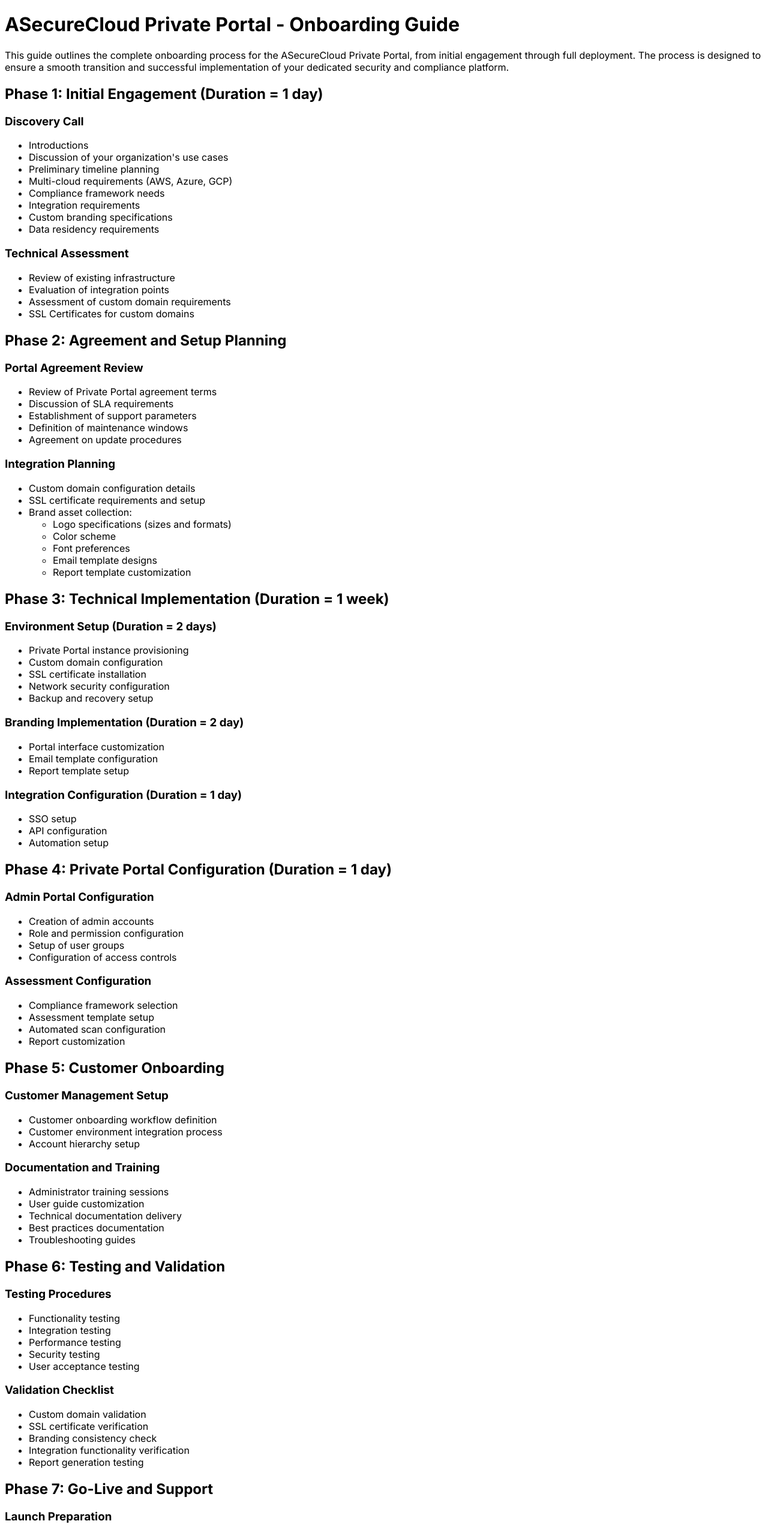
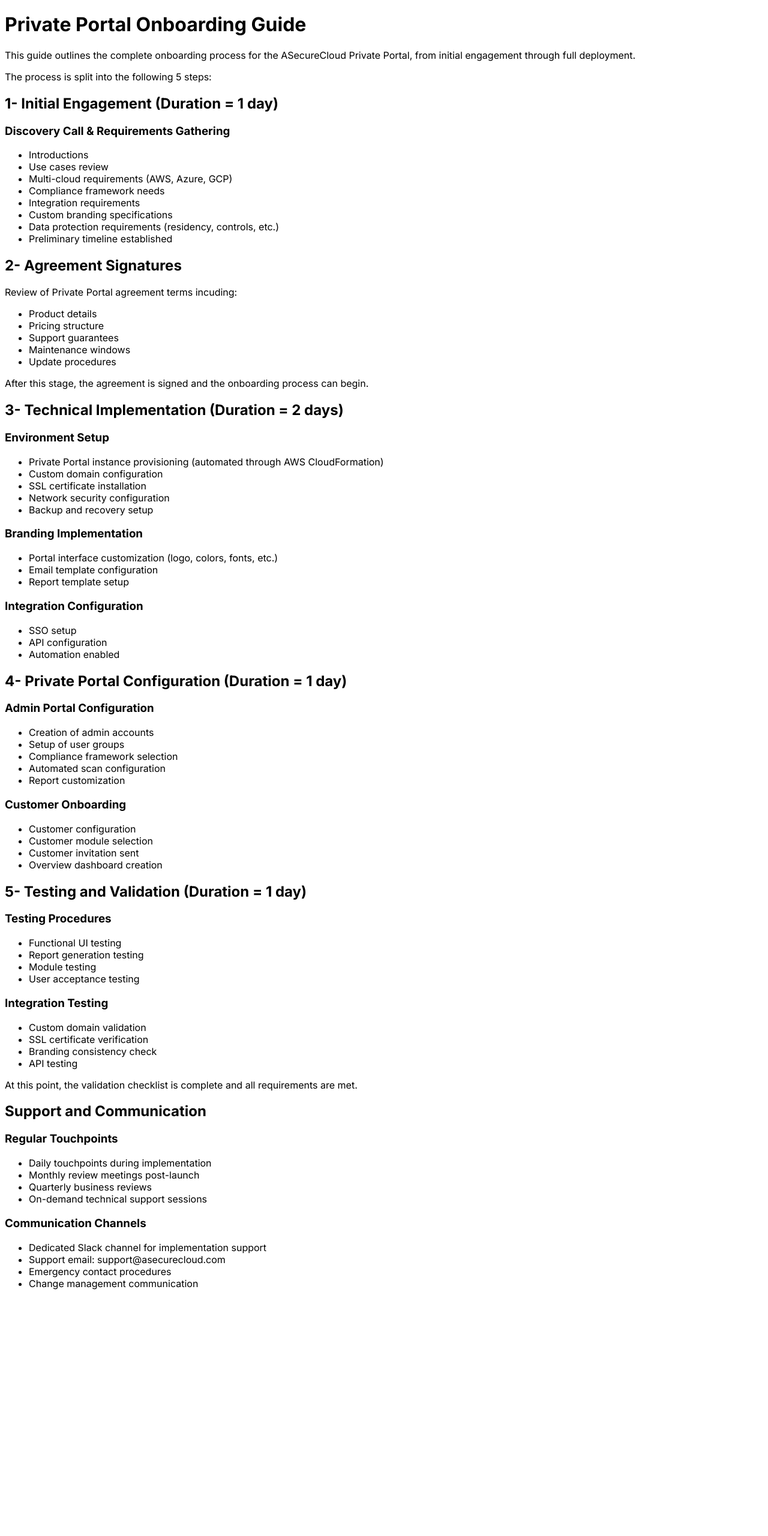
Before and after one commit to asecurecloud/documentation, a Next.js app: page /privatePortal/onboarding in a window 1280 px wide. Shown: the top 2561 px of the page at 60% size. After the commit the page ends 2166 px from the top, so only its background shows below. Built offline with nearby package versions, Linux system fonts and the light colour scheme.

Commit message:
updated onboard

```diff
--- a/pages/privatePortal/onboarding.mdx
+++ b/pages/privatePortal/onboarding.mdx
@@ -1,191 +1,110 @@
-# ASecureCloud Private Portal - Onboarding Guide
+# Private Portal Onboarding Guide
 
 
+This guide outlines the complete onboarding process for the ASecureCloud Private Portal, from initial engagement through full deployment.
 
-This guide outlines the complete onboarding process for the ASecureCloud Private Portal, from initial engagement through full deployment. The process is designed to ensure a smooth transition and successful implementation of your dedicated security and compliance platform.
+The process is split into the following 5 steps:
 
-## Phase 1: Initial Engagement (Duration = 1 day)
+## 1- Initial Engagement (Duration = 1 day)
 
-### Discovery Call
+### Discovery Call & Requirements Gathering
 
 * Introductions
-* Discussion of your organization's use cases
-* Preliminary timeline planning
+* Use cases review
 * Multi-cloud requirements (AWS, Azure, GCP)
 * Compliance framework needs
 * Integration requirements
 * Custom branding specifications
-* Data residency requirements
+* Data protection requirements (residency, controls, etc.)
+* Preliminary timeline established
 
-### Technical Assessment
 
-* Review of existing infrastructure
-* Evaluation of integration points
-* Assessment of custom domain requirements
-* SSL Certificates for custom domains
+## 2- Agreement Signatures
 
-## Phase 2: Agreement and Setup Planning
+Review of Private Portal agreement terms incuding:
 
-### Portal Agreement Review
-* Review of Private Portal agreement terms
-* Discussion of SLA requirements
-* Establishment of support parameters
-* Definition of maintenance windows
-* Agreement on update procedures
+* Product details
+* Pricing structure
+* Support guarantees
+* Maintenance windows
+* Update procedures
 
-### Integration Planning
-* Custom domain configuration details
-* SSL certificate requirements and setup
-* Brand asset collection:
-  * Logo specifications (sizes and formats)
-  * Color scheme
-  * Font preferences
-  * Email template designs
-  * Report template customization
+After this stage, the agreement is signed and the onboarding process can begin.
 
 
 
-## Phase 3: Technical Implementation (Duration = 1 week)
+## 3- Technical Implementation (Duration = 2 days)
 
-### Environment Setup (Duration = 2 days)
-* Private Portal instance provisioning
+### Environment Setup
+
+* Private Portal instance provisioning (automated through AWS CloudFormation)
 * Custom domain configuration
 * SSL certificate installation
 * Network security configuration
 * Backup and recovery setup
 
-### Branding Implementation (Duration = 2 day)
-* Portal interface customization
+### Branding Implementation
+
+* Portal interface customization (logo, colors, fonts, etc.)
 * Email template configuration
 * Report template setup
 
 
-### Integration Configuration (Duration = 1 day)
+### Integration Configuration
+
 * SSO setup
 * API configuration
-* Automation setup
+* Automation enabled
 
-## Phase 4: Private Portal Configuration (Duration = 1 day)
+## 4- Private Portal Configuration (Duration = 1 day)
 
 ### Admin Portal Configuration
+
 * Creation of admin accounts
-* Role and permission configuration
 * Setup of user groups
-* Configuration of access controls
-
-
-### Assessment Configuration
-
 * Compliance framework selection
-* Assessment template setup
 * Automated scan configuration
 * Report customization
 
-## Phase 5: Customer Onboarding
+### Customer Onboarding
 
-### Customer Management Setup
-* Customer onboarding workflow definition
-* Customer environment integration process
-* Account hierarchy setup
+* Customer configuration
+* Customer module selection
+* Customer invitation sent
+* Overview dashboard creation
 
 
-### Documentation and Training
-* Administrator training sessions
-* User guide customization
-* Technical documentation delivery
-* Best practices documentation
-* Troubleshooting guides
-
-## Phase 6: Testing and Validation
+## 5- Testing and Validation (Duration = 1 day)
 
 ### Testing Procedures
-* Functionality testing
-* Integration testing
-* Performance testing
-* Security testing
+
+* Functional UI testing
+* Report generation testing
+* Module testing
 * User acceptance testing
 
-### Validation Checklist
+### Integration Testing
+
 * Custom domain validation
 * SSL certificate verification
 * Branding consistency check
-* Integration functionality verification
-* Report generation testing
+* API testing
 
-## Phase 7: Go-Live and Support
+At this point, the validation checklist is complete and all requirements are met.
 
-### Launch Preparation
-* Pre-launch checklist review
-* Backup verification
-* Performance baseline establishment
-* Monitoring setup
-* Alert configuration
-
-### Support Handoff
-* Support team introduction
-* Support process documentation
-* Incident response procedures
-* Regular check-in schedule
-* Success metrics definition
-
-## Timelines and Milestones
-
-### Day 1
-* Discovery call
-* Requirements gathering
-* Agreement review
-* Communication setup
-
-### Day 2
-* Technical assessment
-* Integration planning
-* Environment setup initiation
-* Brand asset collection
-
-### Day 3
-* Environment configuration
-* Branding implementation
-* Integration setup
-* Administrator training
-
-### Day 4
-* Testing and validation
-* Customer onboarding setup
-* Documentation delivery
-* Go-live preparation
 
 ## Support and Communication
 
 ### Regular Touchpoints
-* Weekly progress meetings during implementation
+
+* Daily touchpoints during implementation
 * Monthly review meetings post-launch
 * Quarterly business reviews
-* Ad-hoc technical support sessions
+* On-demand technical support sessions
 
 ### Communication Channels
+
 * Dedicated Slack channel for implementation support
 * Support email: support@asecurecloud.com
 * Emergency contact procedures
 * Change management communication
-
-### Documentation Access
-* Implementation guides
-* Technical documentation
-* User manuals
-* API documentation
-* Best practices guides
-
-## Success Criteria
-
-### Implementation Success
-* All technical components properly configured
-* Branding consistently applied
-* Integrations functioning correctly
-* Administrators trained and confident
-* Documentation completed and delivered
-
-### Operational Success
-* Security assessments running successfully
-* Reports generating correctly
-* Customer onboarding process validated
-* Support channels operational
```
